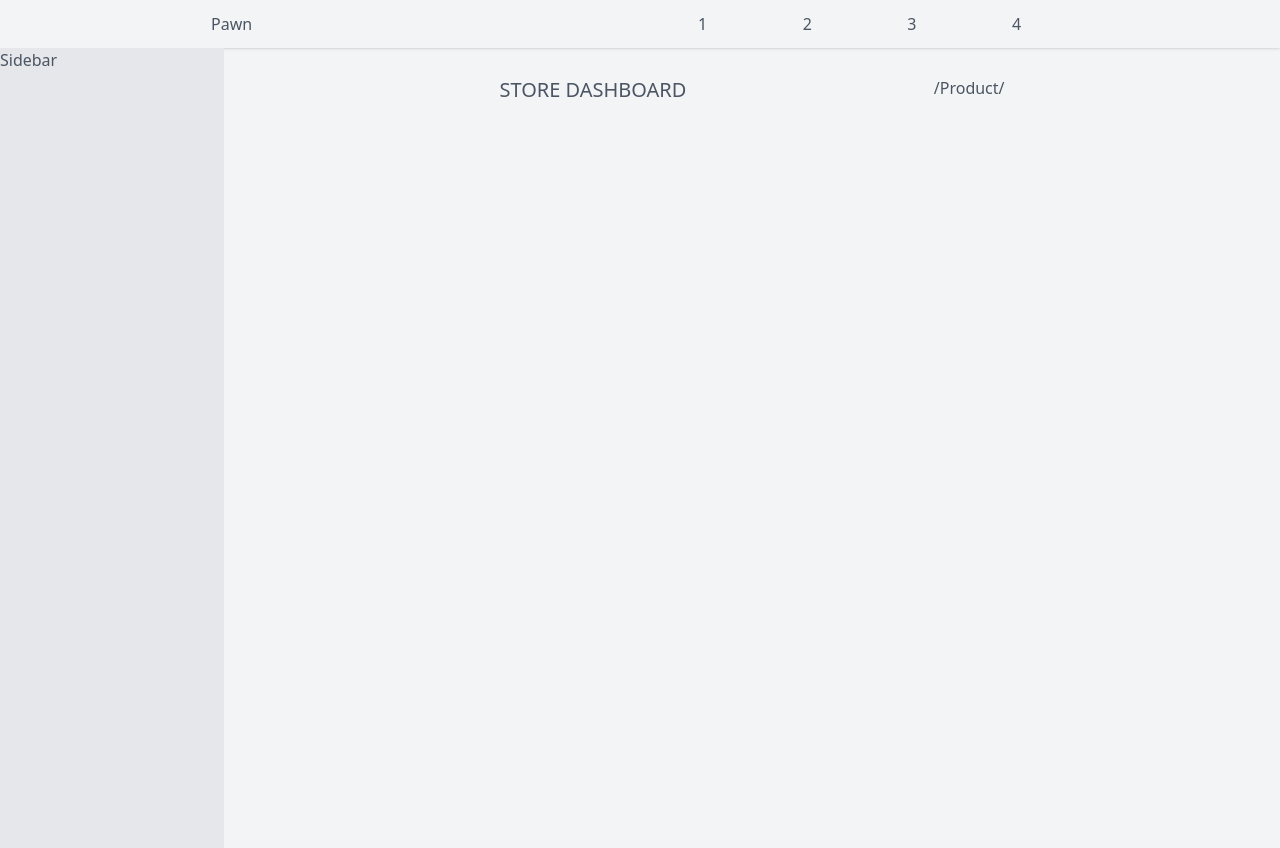
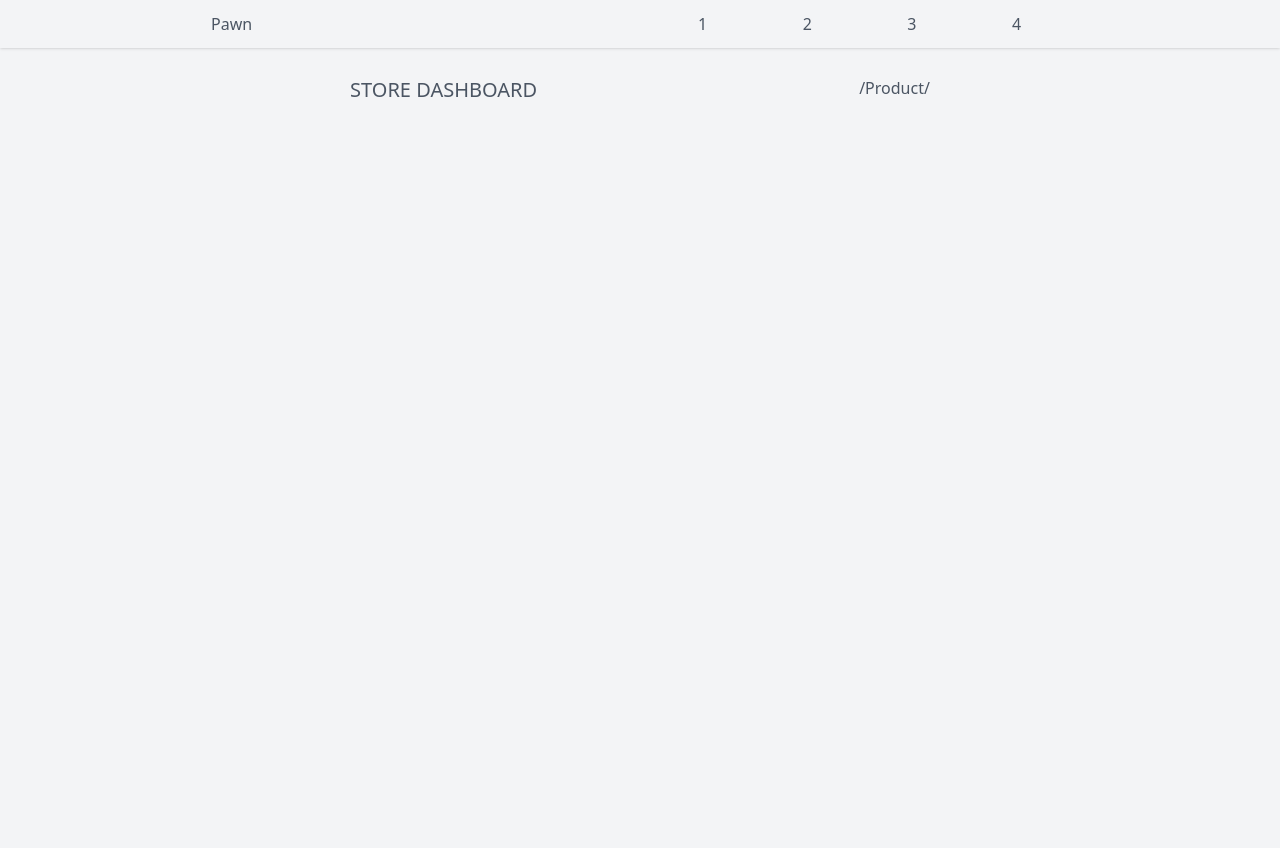
Before and after one commit to hawkf07/store-dashboard, a Next.js app: page / in a window 1280 px wide. Built offline with nearby package versions, Linux system fonts and the light colour scheme.

Commit message:
create seperate branch for mobile ui

```diff
--- a/src/components/Navbar.tsx
+++ b/src/components/Navbar.tsx
@@ -1,5 +1,7 @@
 import { FaBars } from "react-icons/fa";
+import { useSidebarStore } from "../store";
 export const Navbar = () => {
+  const { toggleSidebarHandler } = useSidebarStore();
   return (
     <nav className=" flex items-center justify-around p-3 shadow ">
       <a href="#">Pawn</a>
@@ -17,7 +19,10 @@ export const Navbar = () => {
           <a href="#">4</a>
         </li>
       </ul>
-      <button className="block p-2 text-xl md:hidden ">
+      <button
+        onClick={() => toggleSidebarHandler()}
+        className="block p-2 text-xl md:hidden "
+      >
         <FaBars />
       </button>
     </nav>
--- a/src/components/Sidebar.tsx
+++ b/src/components/Sidebar.tsx
@@ -1,7 +1,5 @@
 export const Sidebar = () => {
   return (
-    <aside className="hidden w-56 flex-none bg-gray-200 md:block ">
-      Sidebar
-    </aside>
+    <aside className="left-0 top-0 h-screen w-96 bg-gray-200 md:w-64 md:flex-none "></aside>
   );
 };
--- a/src/pages/index.tsx
+++ b/src/pages/index.tsx
@@ -4,8 +4,11 @@ import Link from "next/link";
 import { ChangeEvent, FC, useState } from "react";
 import { Navbar } from "../components/Navbar";
 import { Sidebar } from "../components/Sidebar";
-
+import { useAutoAnimate } from "@formkit/auto-animate/react";
+import { useSidebarStore } from "../store";
 const Home: NextPage = () => {
+  const [parent] = useAutoAnimate();
+  const { sidebarIsOpen } = useSidebarStore();
   return (
     <>
       <Head>
@@ -15,9 +18,8 @@ const Home: NextPage = () => {
       </Head>
       <div>
         <Navbar />
-
-        <div className="flex">
-          <Sidebar />
+        <div ref={parent} className="flex">
+          {sidebarIsOpen ? <Sidebar /> : null}
           <main className="flex min-h-screen w-full flex-col p-5 ">
             <div className="container flex w-full min-w-0 flex-1 flex-col">
               <header className="flex w-full justify-evenly  p-2">
--- /dev/null
+++ b/src/store/index.ts
@@ -0,0 +1,12 @@
+import { create } from "zustand";
+
+type sidebarStore = {
+  sidebarIsOpen: boolean;
+  toggleSidebarHandler: () => void;
+};
+
+export const useSidebarStore = create<sidebarStore>((set, get) => ({
+  sidebarIsOpen: false,
+  toggleSidebarHandler: () =>
+    set((state) => ({ sidebarIsOpen: !state.sidebarIsOpen })),
+}));
```
